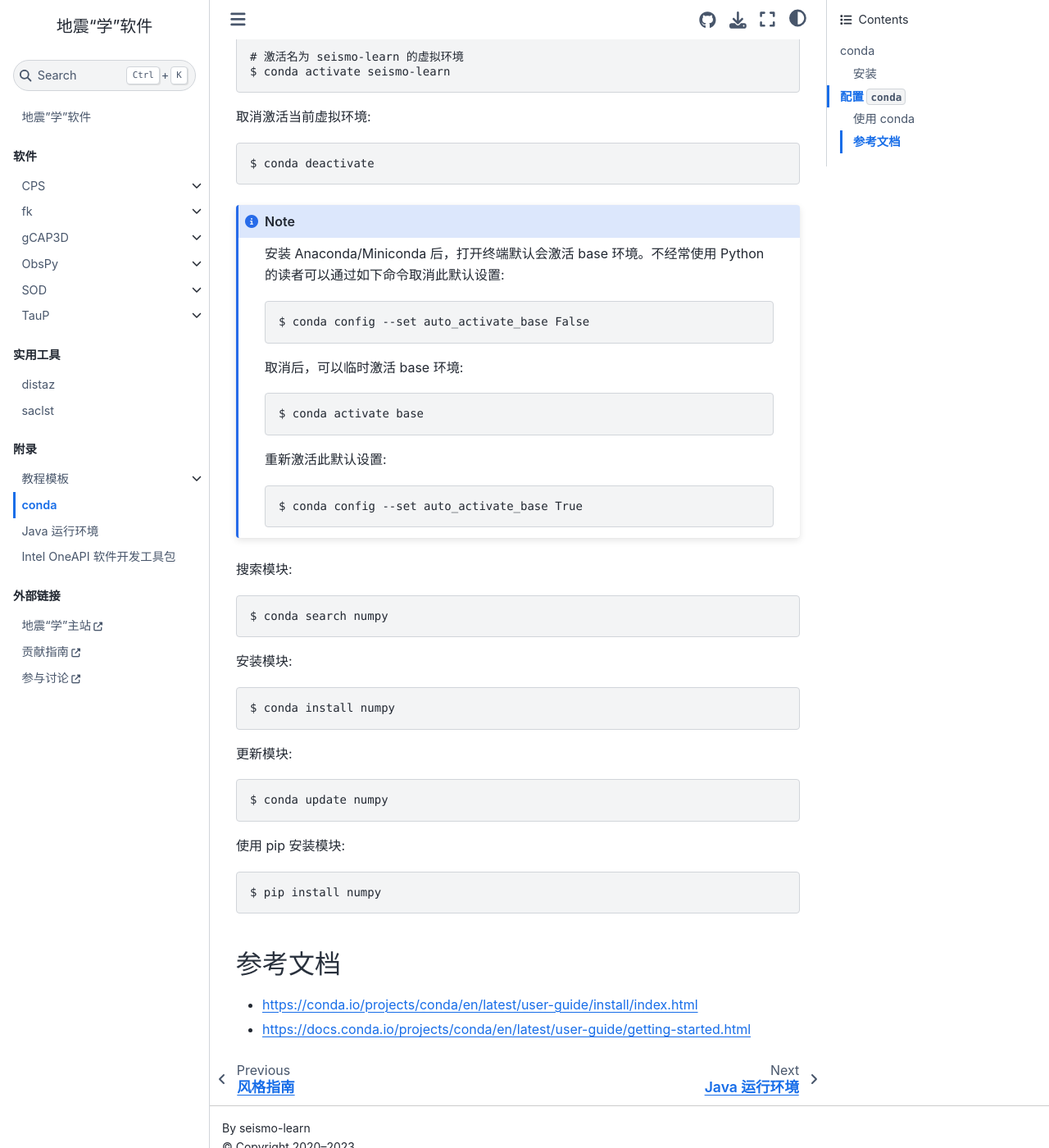
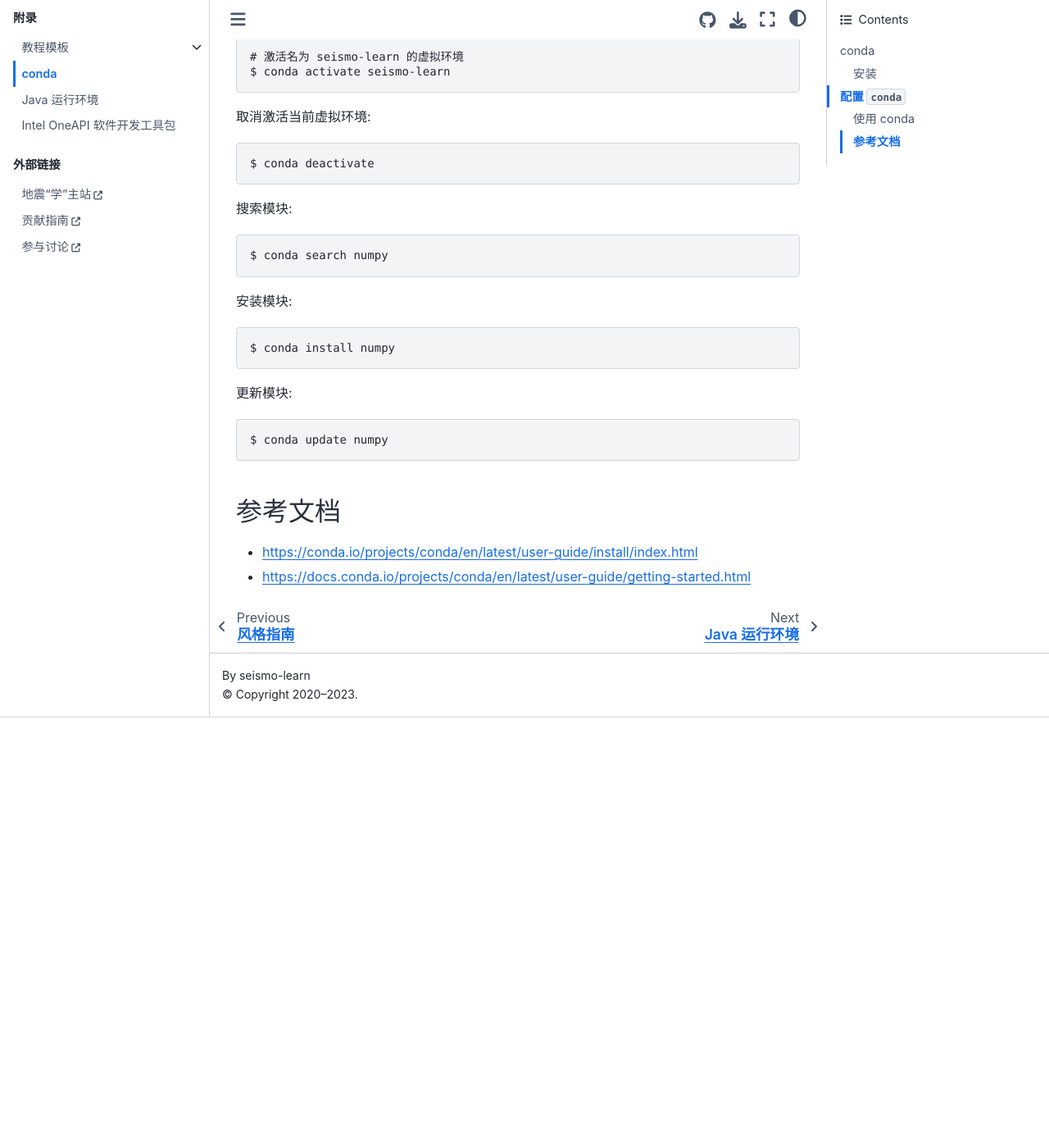
Before and after one commit to seismo-learn/software, a Jupyter Book: the page built from source/conda/index.md, in a window 1280 px wide and 1400 px high, scrolled down 2225 px. Shown: the whole window at 82% size. Built offline with Jupyter Book 1.0.4 settings and Sphinx 7.4.7 and the Sphinx Book theme 1.1.4, drawn with Linux system fonts in a browser that asks for light colours; after the commit the page ends 3100 px from its top, so only the background shows below that.

Commit message:
conda: Remove the notes about deactivating base env

````diff
--- a/source/conda/index.md
+++ b/source/conda/index.md
@@ -135,25 +135,6 @@ $ conda activate seismo-learn
 $ conda deactivate
 ```
 
-:::{note}
-安装 Anaconda/Miniconda 后，打开终端默认会激活 base 环境。不经常使用
-Python 的读者可以通过如下命令取消此默认设置:
-
-```
-$ conda config --set auto_activate_base False
-```
-
-取消后，可以临时激活 base 环境:
-```
-$ conda activate base
-```
-
-重新激活此默认设置:
-```
-$ conda config --set auto_activate_base True
-```
-:::
-
 搜索模块:
 ```
 $ conda search numpy
@@ -169,11 +150,6 @@ $ conda install numpy
 $ conda update numpy
 ```
 
-使用 pip 安装模块:
-```
-$ pip install numpy
-```
-
 ## 参考文档
 
 - <https://conda.io/projects/conda/en/latest/user-guide/install/index.html>
````
